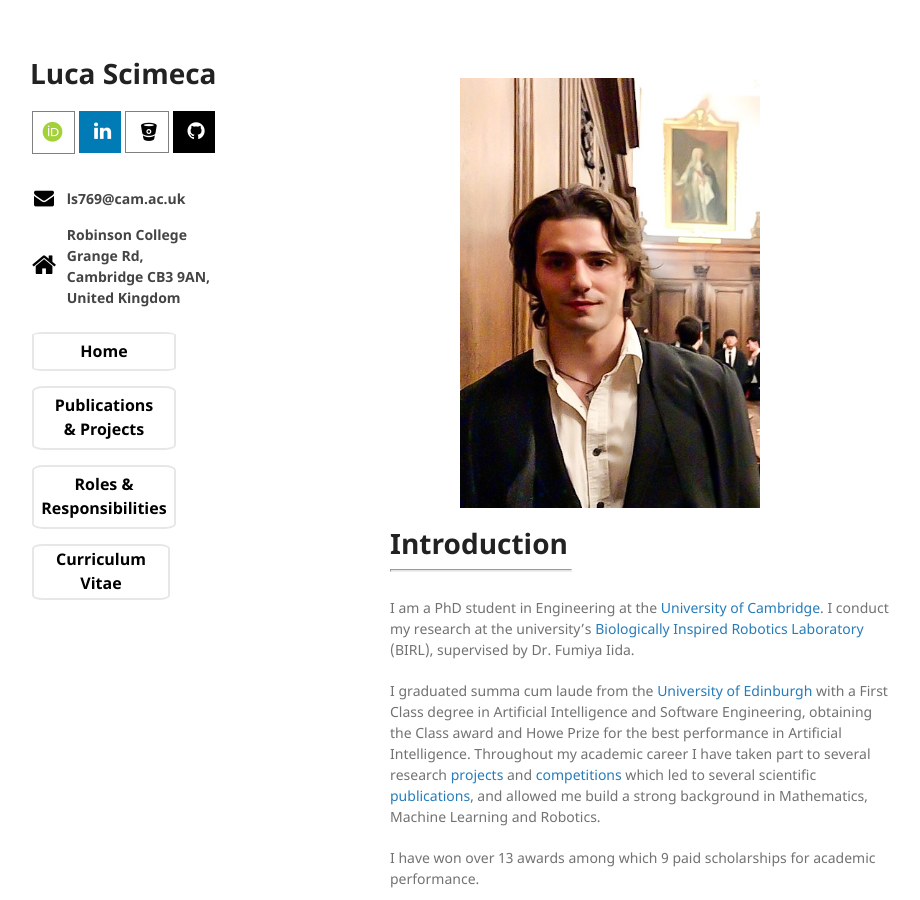
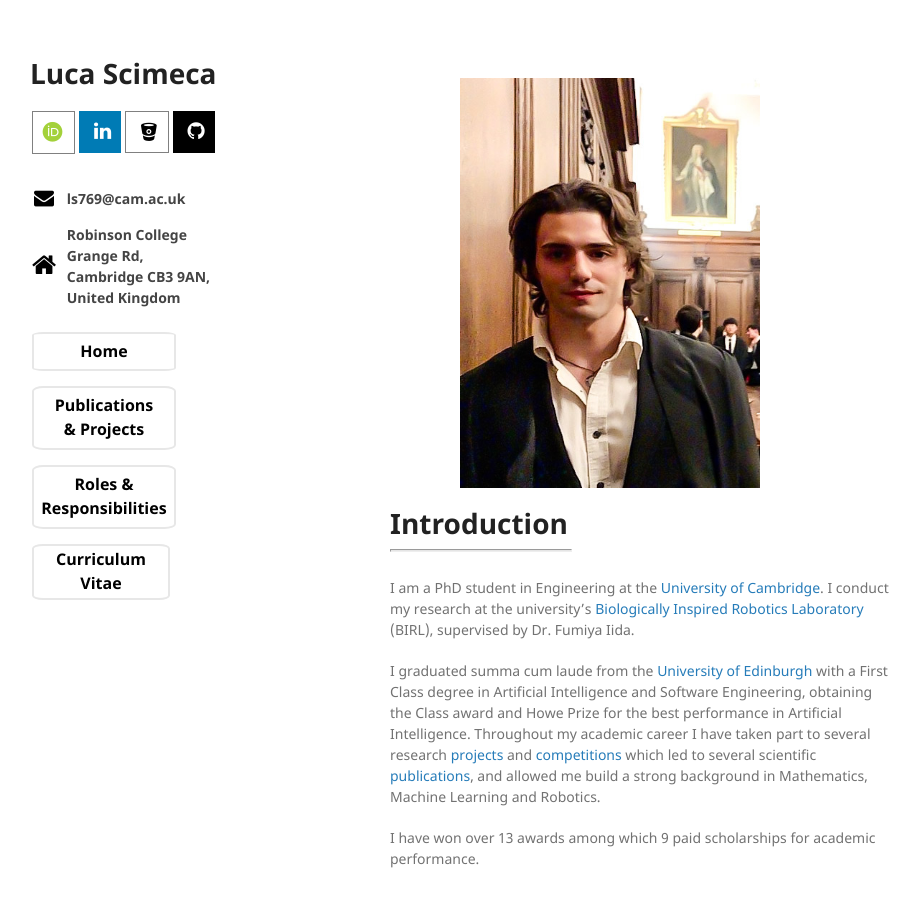
Before and after one commit to lucascimeca/lucascimeca.github.io, a Jekyll site: the page built from index.md, in a window 1280 px wide and 900 px high. Shown: the whole window, without its empty margins (180-1100 px from the left). Built offline with Jekyll 4.4.1, drawn with Linux system fonts in a browser that asks for light colours; nearby versions of some CDN libraries; some web fonts are replaced; the repository's description, which GitHub fills in, is left out.

Commit message:
Update index.md

```diff
--- a/index.md
+++ b/index.md
@@ -5,7 +5,7 @@ layout: default
 <link rel="stylesheet" href="{{ '/assets/css/style.css?v=' | append: site.github.build_revision | relative_url }}">
 
 <p id="-intro_img" style="padding-top: 20px; padding-left: 5em">
-  <img src="/docs/Luca Scimeca.jpg" align="center" height="430" width="300">
+  <img src="/docs/Luca Scimeca.jpg" align="center" height="410" width="300">
 </p>
 
 # [](#Intro) Introduction
```
